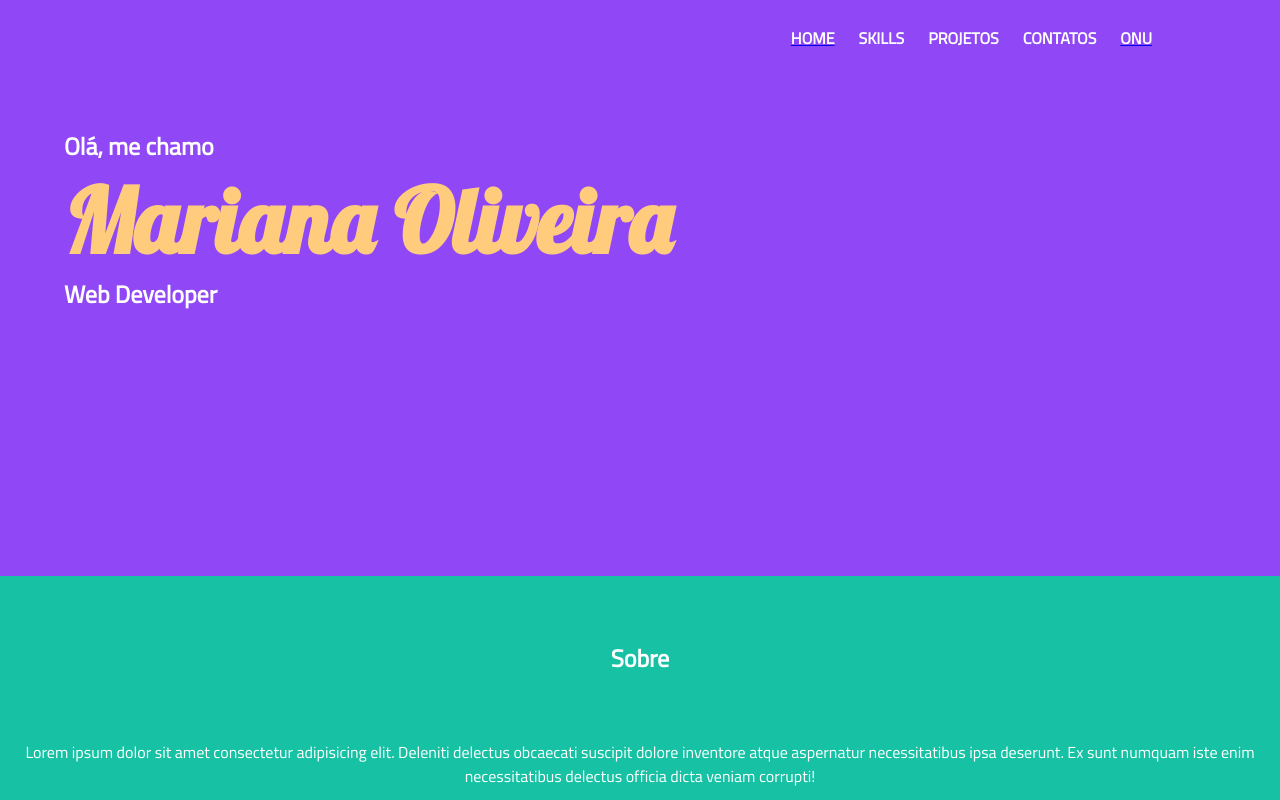
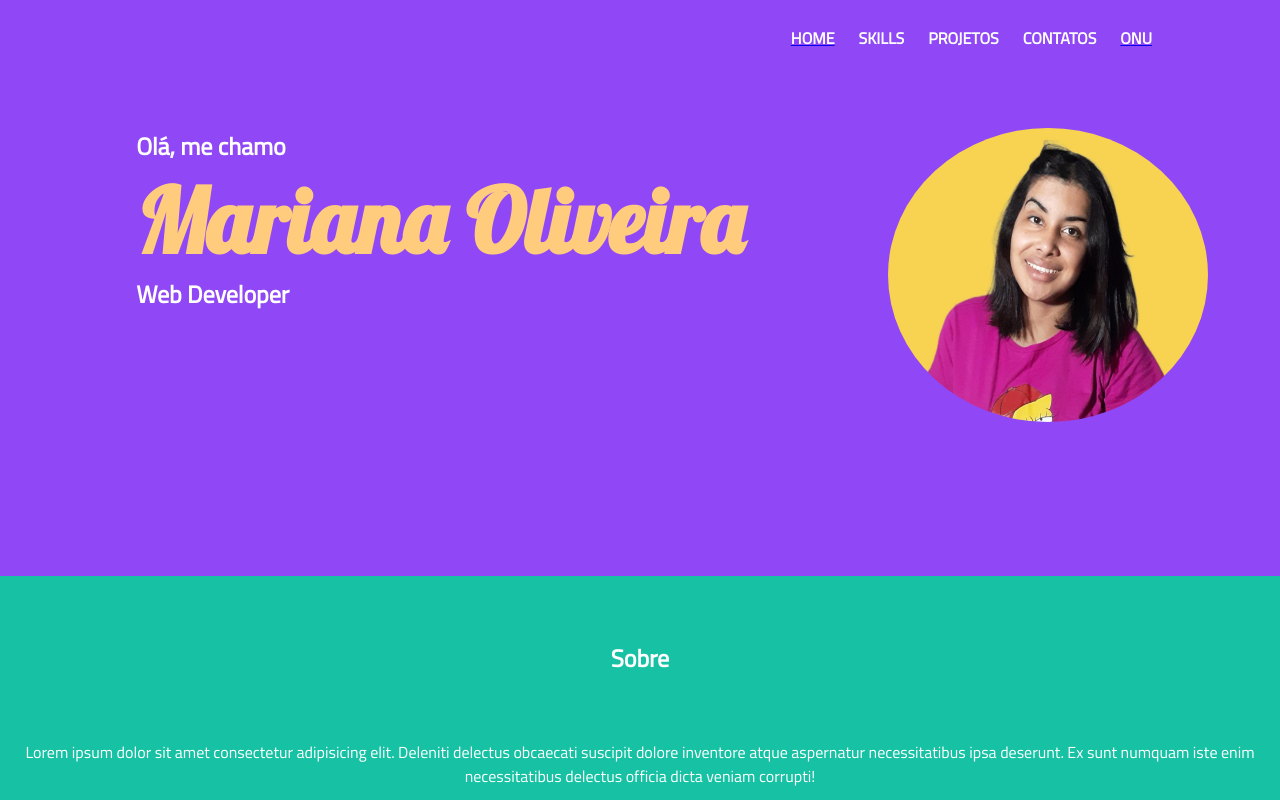
Before and after one commit to marioli99/desafio-mod3, a React (Create React App) app: page / in a window 1280 px wide. Shown: the top 800 px of the page. Built offline with nearby package versions, Linux system fonts and the light colour scheme.

Commit message:
Adicionando Foto

```diff
--- a/src/components/Home/Banner/Banner.jsx
+++ b/src/components/Home/Banner/Banner.jsx
@@ -1,5 +1,6 @@
 import React from "react";
 import * as S from "./BannerStyle";
+import Me from "../../../asents/img/me.jpeg"
 
 export default function Banner (){
     return (
@@ -9,6 +10,7 @@ export default function Banner (){
         <S.Name>Mariana Oliveira</S.Name>
         <S.Title>Web Developer</S.Title>
         </S.ContainerTitle>
+        <S.Img src={Me} alt="Foto de Perfil" />
         </S.Container>
     )
 }
--- a/src/components/Home/Banner/BannerStyle.js
+++ b/src/components/Home/Banner/BannerStyle.js
@@ -4,6 +4,8 @@ export const Container = styled.div`
   background-color: #9047f5;
   height: 45vw;
   width: 100%;
+  display: flex;
+  justify-content: space-around;
 `;
 export const Title = styled.h2`
   color: white;
@@ -21,3 +23,18 @@ export const ContainerTitle = styled.div`
   padding-top: 10%;
   margin-left: 5%;
 `;
+
+export const Img = styled.img`
+  width: 25vw;
+  height: 23vw;
+  border-radius: 50%;
+  margin-top: 10%;
+
+  :hover {
+    transition: all 0.5s;
+    cursor: pointer;
+
+    -webkit-filter: drop-shadow(15px 10px 5px rgba(0, 0, 0, 0.5));
+    filter: drop-shadow(15px 10px 5px rgba(0, 0, 0, 0.5));
+  }
+`;
--- a/src/components/Home/Projects/StyleProject.js
+++ b/src/components/Home/Projects/StyleProject.js
@@ -14,6 +14,9 @@ export const MyProject = styled.div`
   img {
     width: 35vw;
   }
+  img:hover {
+    transform: scale(1.1);
+  }
 `;
 export const Title = styled.h2`
   padding-top: 5%;
```
Also changed, not shown: src/asents/img/me.jpeg (added).
